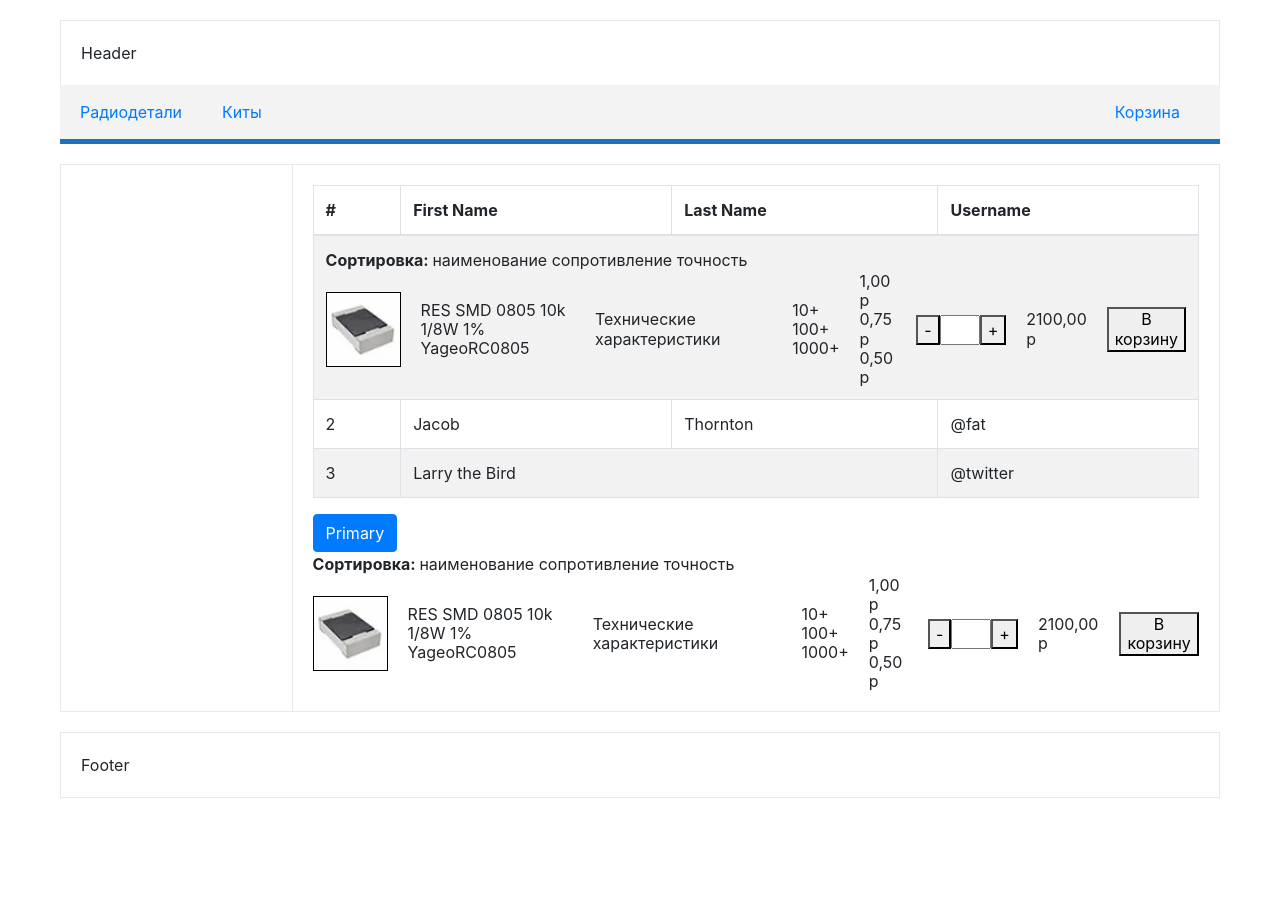
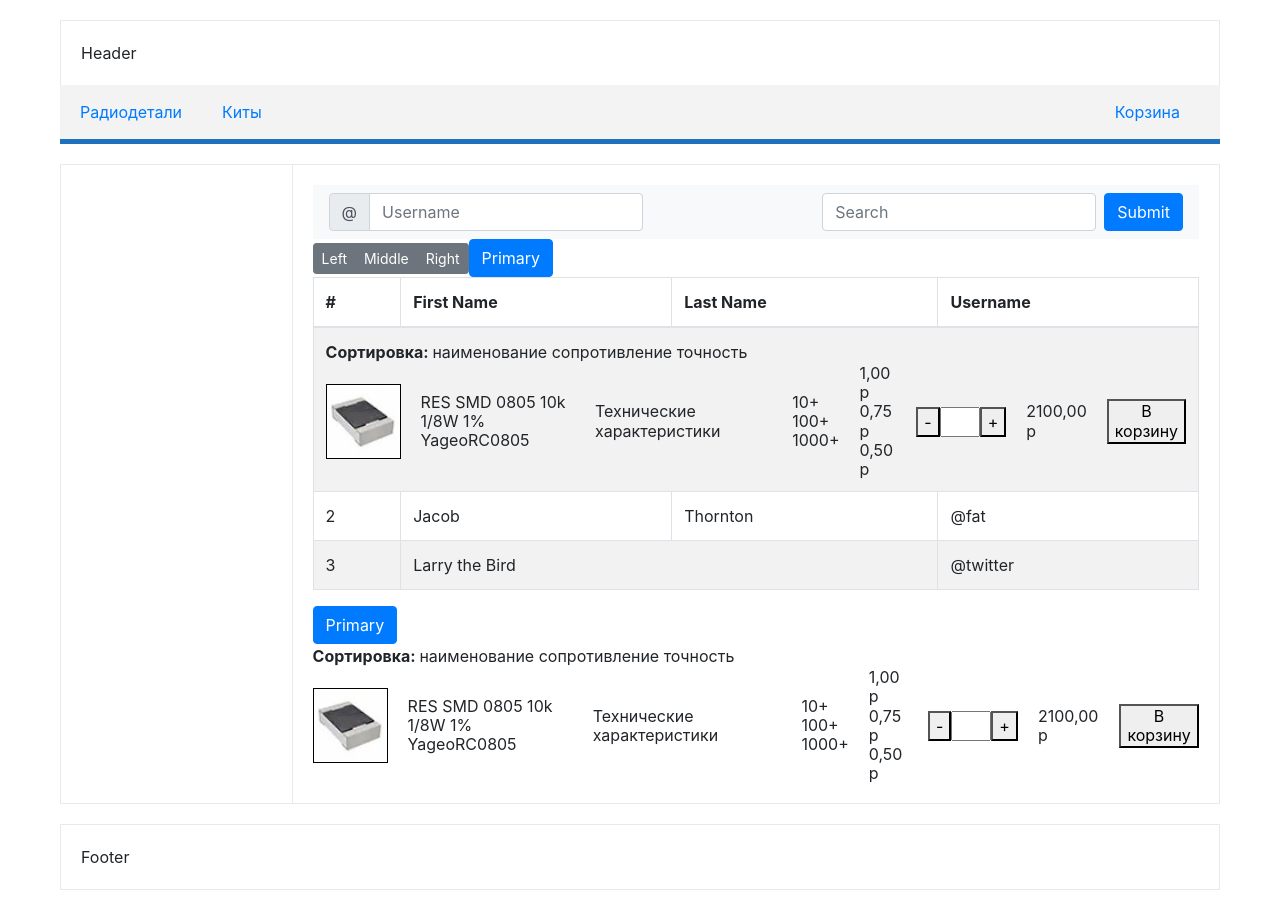
Before and after one commit to u1tima/diyaudioby, a Gatsby site: page /test-page in a window 1280 px wide. Before the commit the page ends 818 px from the top, so only its background shows below. Built offline with nearby package versions, Linux system fonts and the light colour scheme; Gatsby itself is replaced by a stand-in of ours.

Commit message:
[dev] custom css

```diff
--- a/gatsby-browser.js
+++ b/gatsby-browser.js
@@ -1,2 +1,2 @@
-// import "./src/styles/global.scss";
 import './node_modules/bootstrap/dist/css/bootstrap.css';
+import './src/styles/global.css';
--- a/src/pages/index.js
+++ b/src/pages/index.js
@@ -2,7 +2,7 @@ import React from "react";
 import Layout from "../layout/template/layout";
 import Sidebar from '../layout/sidebar/sidebar';
 import Content from '../layout/content/content';
-import Widget from '../layout/widget/widget'
+import Widget from '../layout/widget/widget';
 
 export default () => (
   <Layout>
--- a/src/pages/test-page.js
+++ b/src/pages/test-page.js
@@ -5,11 +5,37 @@ import Content from '../layout/content/content';
 import css from './test-page.module.scss';
 import logoSrc from "../images/0805-(2012-Metric)_tmb.webp";
 import { Button, Table } from 'react-bootstrap';
+import { ButtonGroup, Navbar, Form, InputGroup, FormControl, } from 'react-bootstrap';
 
 export default () => (
   <Layout>
     <Sidebar side='left'></Sidebar>
     <Content>
+      <Navbar className="bg-light justify-content-between">
+        <Form inline>
+          <InputGroup>
+            <InputGroup.Prepend>
+              <InputGroup.Text id="basic-addon1">@</InputGroup.Text>
+            </InputGroup.Prepend>
+            <FormControl
+              placeholder="Username"
+              aria-label="Username"
+              aria-describedby="basic-addon1"
+            />
+          </InputGroup>
+        </Form>
+        <Form inline>
+          <FormControl type="text" placeholder="Search" className=" mr-sm-2" />
+          <Button type="submit">Submit</Button>
+        </Form>
+      </Navbar>
+      <ButtonGroup aria-label="Basic example">
+        <Button variant="secondary" size="sm">Left</Button>
+        <Button variant="secondary" size="sm">Middle</Button>
+        <Button variant="secondary" size="sm">Right</Button>
+      </ButtonGroup>
+      <Button className={css.btn} variant="primary">Primary</Button>
+
       <Table striped bordered hover>
         <thead>
           <tr>
--- a/src/pages/test-page.module.scss
+++ b/src/pages/test-page.module.scss
@@ -1,3 +1,12 @@
+/* Remove outline on the forms and links */
+.btn:active,
+.btn:hover,
+.btn:focus {
+  box-shadow: none;
+  outline: 0;
+  outline-offset: 0;
+}
+
 .sort {
   .sortLabel {
     font-weight: bold;
--- /dev/null
+++ b/src/styles/global.css
@@ -0,0 +1,5 @@
+.card,
+.btn,
+.form-control {
+  box-shadow: none !important;
+}
--- a/src/styles/global.scss
+++ /dev/null
@@ -1,60 +0,0 @@
-@import '../fonts/ubuntu/ubuntu.css';
-
-*,
-*::before,
-*::after {
-  box-sizing: border-box;
-}
-
-ul[class],
-ol[class] {
-  padding: 0;
-}
-
-body,
-h1,
-h2,
-h3,
-h4,
-p,
-li,
-figure,
-figcaption,
-blockquote,
-dl,
-dd {
-  margin: 0;
-}
-
-body {
-  min-height: 100vh;
-  background-color: #e6e6e6;
-  scroll-behavior: smooth;
-  text-rendering: optimizeSpeed;
-  line-height: 1.5;
-  font-size: 14px;
-  font-family: "Ubuntu", Helvetica, Arial, sans-serif;
-}
-
-ul,
-ol {
-  margin: 0;
-  padding: 0;
-  list-style: none;
-}
-
-a:not([class]) {
-  text-decoration-skip-ink: auto;
-}
-
-img {
-  max-width: 100%;
-  display: block;
-}
-
-input,
-button,
-textarea,
-select {
-  font: inherit;
-}
```
Lines whose indentation alone changed are shown as unchanged.
